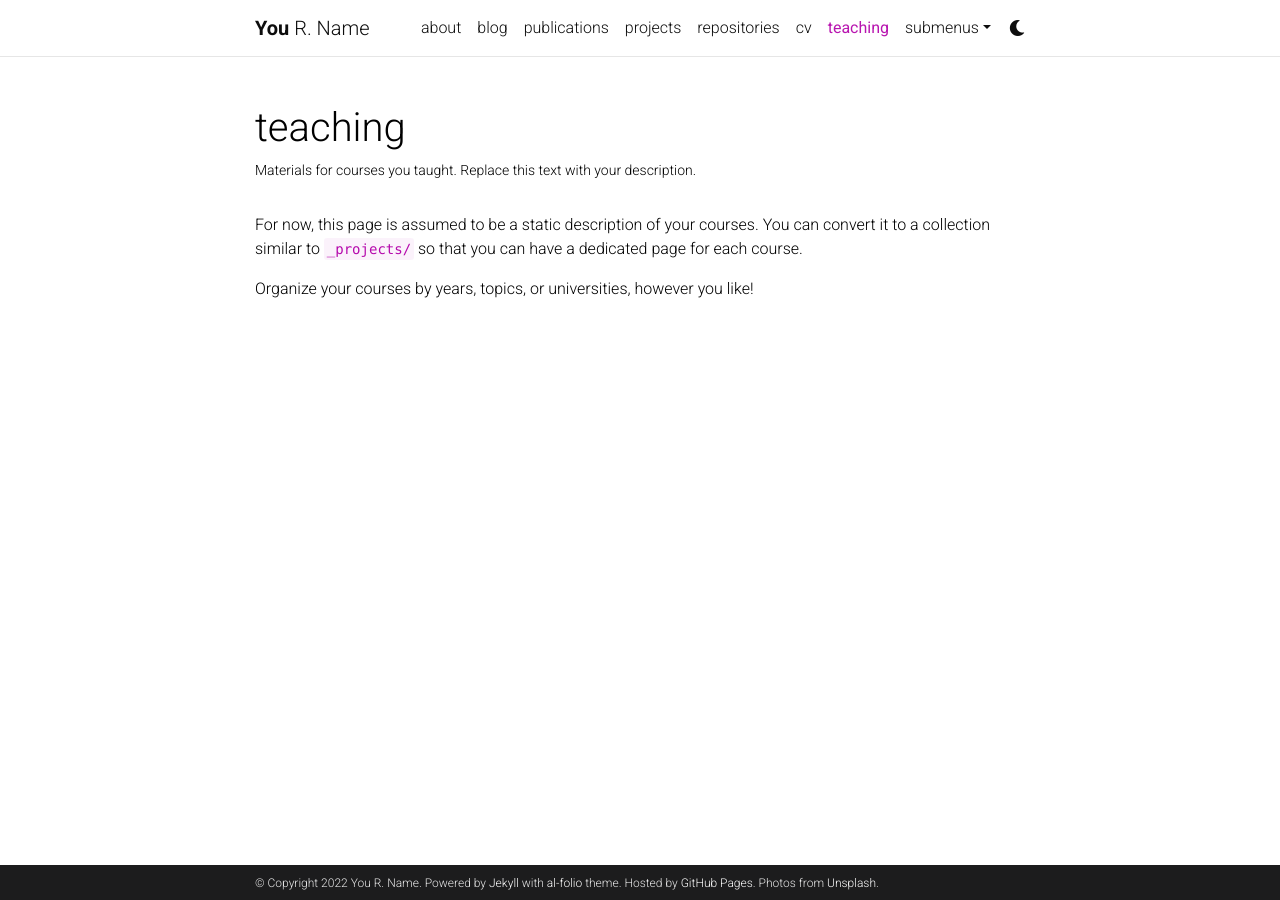
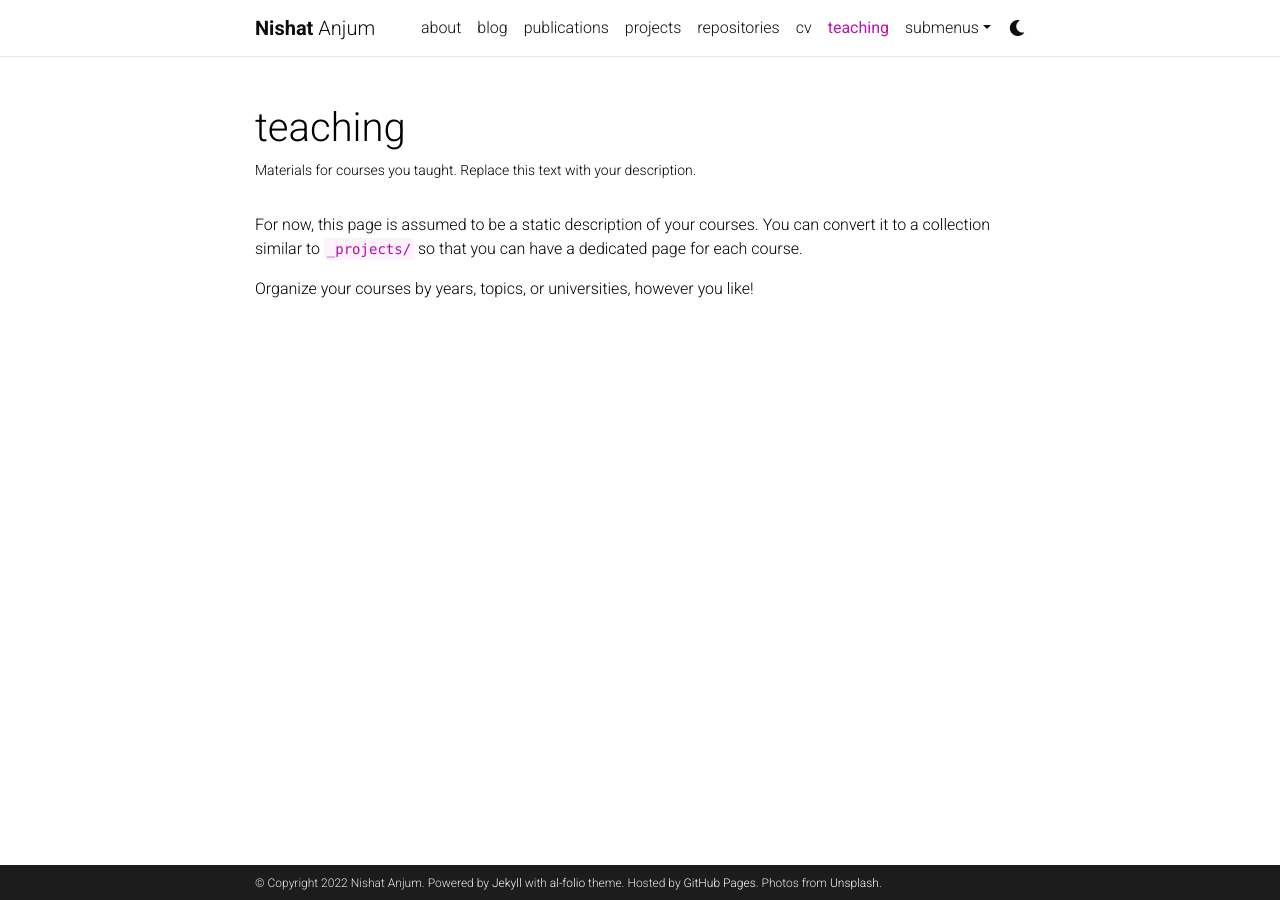
Before and after one commit to nishat-anjum/nanjum, a Jekyll site: the page built from _pages/teaching.md, in a window 1280 px wide. Built offline with Jekyll 4.4.1, drawn with Linux system fonts in a browser that asks for light colours; comment, search, counter and statistics services are not loaded; a style sheet for code colours, icons or effects is not loaded.

Commit message:
Fixed abount me page

```diff
--- a/_config.yml
+++ b/_config.yml
@@ -3,10 +3,10 @@
 # -----------------------------------------------------------------------------
 
 title: blank # the website title (if blank, full name will be used instead)
-first_name: You
-middle_name: R.
-last_name: Name
-email: you@example.com
+first_name: Nishat
+middle_name:
+last_name: Anjum
+email: nishat.anjum1789@gmail.com
 description: > # the ">" symbol means to ignore newlines until "footer_text:"
   A simple, whitespace theme for academics. Based on [*folio](https://github.com/bogoli/-folio) design.
 footer_text: >
@@ -18,8 +18,8 @@
 lang: en # the language of your site (for example: en, fr, cn, ru, etc.)
 icon: ⚛️  # the emoji used as the favicon (alternatively, provide image name in /assets/img/)
 
-url: https://alshedivat.github.io # the base hostname & protocol for your site
-baseurl: /al-folio # the subpath of your site, e.g. /blog/
+url: https://nanjum.github.io # the base hostname & protocol for your site
+baseurl: /nanjum # the subpath of your site, e.g. /blog/
 last_updated: false # set to true if you want to display last updated in the footer
 impressum_path:  # set to path to include impressum link in the footer, use the same path as permalink in a page, helps to conform with EU GDPR
 
@@ -41,7 +41,7 @@
 # will use title and url fields
 # Take a look to https://github.com/jekyll/jekyll-feed for more customization
 
-rss_icon: true
+rss_icon: false
 
 # -----------------------------------------------------------------------------
 # Layout
@@ -67,10 +67,10 @@
 # Social integration
 # -----------------------------------------------------------------------------
 
-github_username: # your GitHub user name
+github_username: nishat-anjum # your GitHub user name
 gitlab_username: # your GitLab user name
 twitter_username: # your Twitter handle
-linkedin_username: # your LinkedIn user name
+linkedin_username: nishat-anjum-54854249 # your LinkedIn user name
 scholar_userid: # your Google Scholar ID
 semanticscholar_id: # your Semantic Scholar ID
 orcid_id: # your ORCID ID
@@ -303,7 +303,7 @@
 enable_tooltips:            false  # enables automatic tooltip links generated
                                    # for each section titles on pages and posts
 enable_darkmode:            true   # enables switching between light/dark modes
-enable_navbar_social:       false  # enables displaying social links in the
+enable_navbar_social:       true  # enables displaying social links in the
                                    # navbar on the about page
 enable_project_categories:  true   # enables categorization of projects into
                                    # multiple categories
--- a/_sass/_base.scss
+++ b/_sass/_base.scss
@@ -11,6 +11,14 @@
 hr {
   border-top: 1px solid var(--global-divider-color);
 }
+
+.post-header-about {
+  align-items: center;
+  display: flex;
+  flex-direction: column;
+  align-items: center;
+}
+
 
 table {
   td, th {
@@ -90,10 +98,20 @@
   color: var(--global-theme-color);
 }
 
+.propic {
+  width: 80%;
+  display: flex;
+  justify-content: center;
+}
+
 // Profile
 
 .profile {
   width: 100%;
+  display: flex;
+  flex-direction: column;
+  align-items: center;
+  justify-content: center;
 
   .address {
     margin-bottom: 5px;
@@ -114,7 +132,7 @@
 
 @media (min-width: 576px) {
   .profile {
-    width: 30%;
+    width: 100%;
     .address {
       p { display: block; }
     }
--- a/_sass/_layout.scss
+++ b/_sass/_layout.scss
@@ -29,7 +29,7 @@
 // Profile
 .profile {
   img {
-    width: 100%;
+    width: 40%;
   }
 }
 
```
Also changed, not shown: _includes/profile-pic.html (added, +32 -0 lines), _layouts/about.html (+4 -5 lines), _pages/about.md (+9 -16 lines), assets/img/jekyll.jpg (added).
